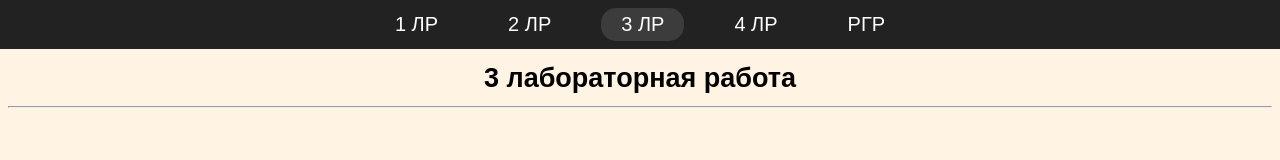
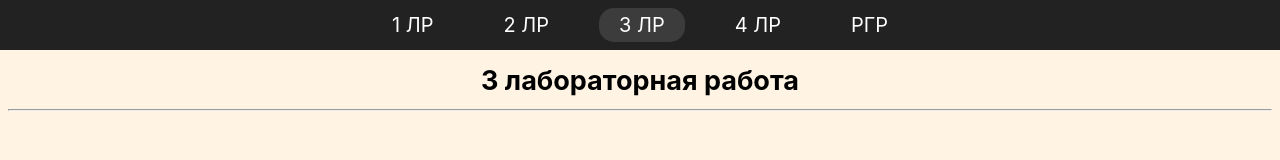
Before and after one commit to michajlovkeks/michajlovkeks.github.io, a plain HTML site: page 3lr.html in a window 1280 px wide. Drawn offline with Linux system fonts and the light colour scheme.

Commit message:
Update 3lr.css

```diff
--- a/3lr.css
+++ b/3lr.css
@@ -43,7 +43,7 @@ main {
 
 body {
     background: rgb(255, 244, 227);
-    font-family: sans-serif;
+    font-family: -apple-system, system-ui, BlinkMacSystemFont, "Segoe UI", Roboto, Ubuntu;;
     font-size: 18px;
 }
 
```
